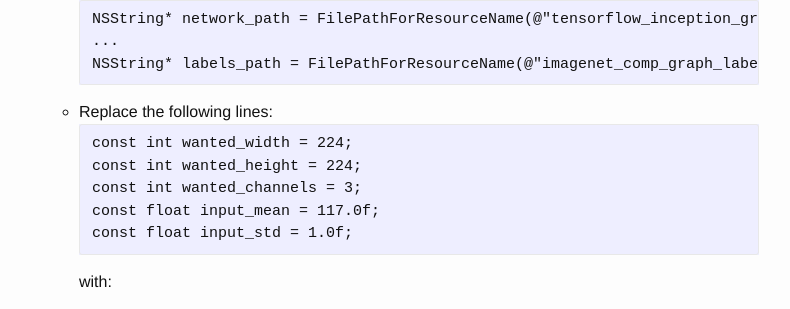
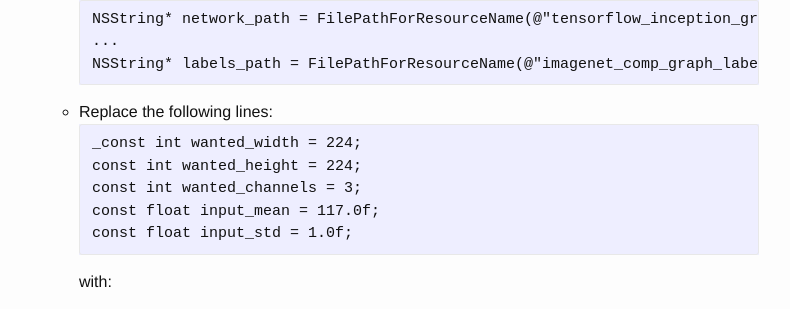
Before and after one commit to jeffxtang/jeffxtang.github.io, a Jekyll site: the page built from _posts/2016-09-23-mobile-tensorflow.md, in a window 1280 px wide and 900 px high, scrolled down 2393 px. Shown: the part 125-434 px from the top of the window, without its empty margins (251-1041 px from the left). Built offline with Jekyll 4.4.1, drawn with Linux system fonts in a browser that asks for light colours.

````diff
--- a/_posts/2016-09-23-mobile-tensorflow.md
+++ b/_posts/2016-09-23-mobile-tensorflow.md
@@ -72,11 +72,11 @@ NSString* labels_path = FilePathForResourceName(@"imagenet_comp_graph_label_stri
 ```
 * Replace the following lines:
 ```
-const int wanted_width = 224;
-const int wanted_height = 224;
-const int wanted_channels = 3;
-const float input_mean = 117.0f;
-const float input_std = 1.0f;
+  _const int wanted_width = 224;
+  const int wanted_height = 224;
+  const int wanted_channels = 3;
+  const float input_mean = 117.0f;
+  const float input_std = 1.0f;
 ```
 with:
 ```
````
